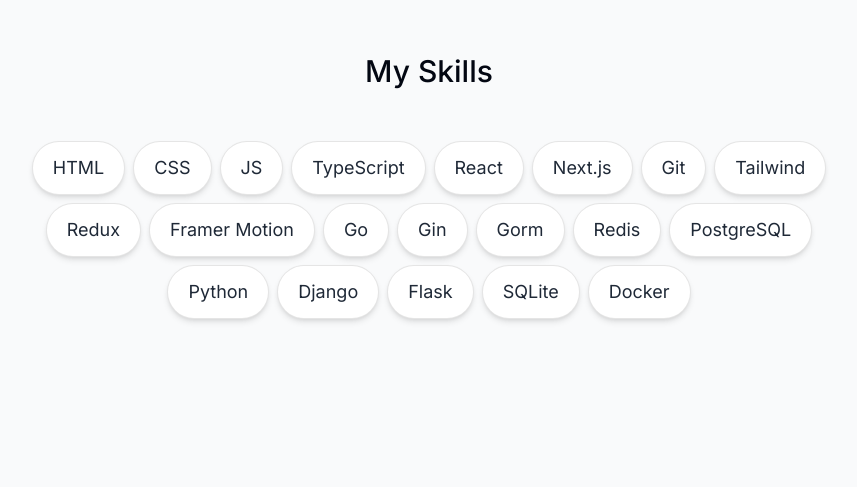
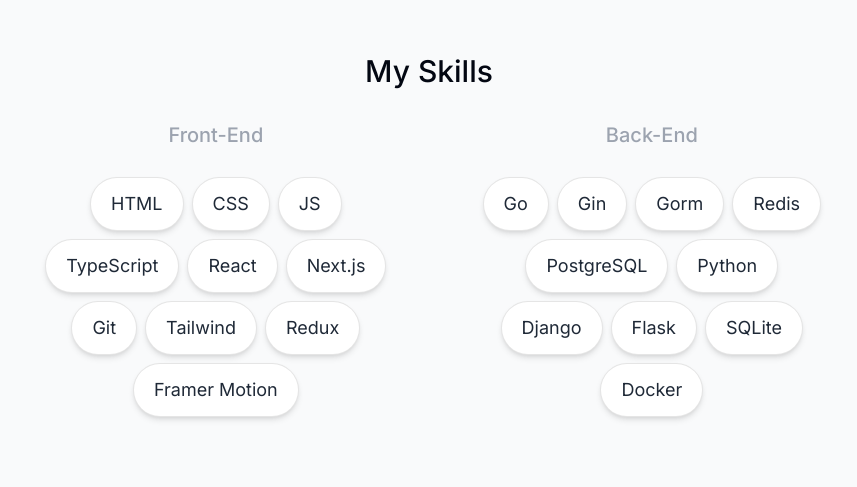
Before and after one commit to tjapit/portfolio, a Next.js app: page / in a window 1280 px wide. Shown: the part 2560-3047 px from the top of the page, without its empty margins (211-1068 px from the left). Built offline with nearby package versions, Linux system fonts and the light colour scheme; no server answers.

Commit message:
style: Update "My Skills" section

```diff
--- /dev/null
+++ b/components/li-fade-in.tsx
@@ -0,0 +1,38 @@
+import { ReactNode } from "react";
+import { motion } from "framer-motion";
+
+type LiFadeInProps = {
+  index: number;
+  children: ReactNode;
+};
+const fadeInAnimationVariants = {
+  initial: {
+    opacity: 0,
+    y: 100,
+  },
+  animate: (index: number) => ({
+    opacity: 1,
+    y: 0,
+    transition: {
+      delay: 0.05 * index,
+    },
+  }),
+};
+
+export default function LiFadeIn({ children, index }: LiFadeInProps) {
+  return (
+    <motion.li
+      className="px-5 py-3 bg-white borderBlack rounded-full shadow-md
+                                dark:bg-black dark:text-white"
+      variants={fadeInAnimationVariants}
+      initial="initial"
+      whileInView="animate"
+      viewport={{
+        once: true,
+      }}
+      custom={index}
+    >
+      {children}
+    </motion.li>
+  );
+}
--- /dev/null
+++ b/components/section-subheading.tsx
@@ -0,0 +1,13 @@
+type SectionSubheadingProps = {
+  children: React.ReactNode;
+};
+
+export default function SectionSubheading({
+  children,
+}: SectionSubheadingProps) {
+  return (
+    <h3 className="mb-2 text-xl text-gray-400 font-medium capitalize text-center">
+      {children}
+    </h3>
+  );
+}
--- a/components/skills.tsx
+++ b/components/skills.tsx
@@ -1,26 +1,13 @@
 "use client";
 
-import { skillsData } from "@/lib/data";
+import { backendSkillsData, frontendSkillsData } from "@/lib/data";
 import SectionHeading from "./section-heading";
-import { motion } from "framer-motion";
 import { useSectionInView } from "@/lib/hooks";
+import SectionSubheading from "./section-subheading";
+import LiFadeIn from "./li-fade-in";
 
 export default function Skills() {
   const { ref } = useSectionInView({ sectionName: "Skills", threshold: 0 });
-
-  const fadeInAnimationVariants = {
-    initial: {
-      opacity: 0,
-      y: 100,
-    },
-    animate: (index: number) => ({
-      opacity: 1,
-      y: 0,
-      transition: {
-        delay: 0.05 * index,
-      },
-    }),
-  };
 
   return (
     <section
@@ -29,29 +16,38 @@
       className="mb-28 max-w-[53rem] scroll-mt-28 text-center sm:mb-40"
     >
       <SectionHeading>My Skills</SectionHeading>
+      <div className="flex flex-col gap-6 sm:flex-row">
+        <div className="flex flex-col">
+          <SectionSubheading>Front-End</SectionSubheading>
           <ul
             className="p-5
           flex flex-wrap justify-center gap-2
           text-lg text-gray-800
           "
           >
-        {skillsData.map((skill, i) => (
-          <motion.li
-            key={i}
-            className="px-5 py-3 bg-white borderBlack rounded-full shadow-md
-            dark:bg-black dark:text-white"
-            variants={fadeInAnimationVariants}
-            initial="initial"
-            whileInView="animate"
-            viewport={{
-              once: true,
-            }}
-            custom={i}
-          >
+            {frontendSkillsData.map((skill, i) => (
+              <LiFadeIn key={i} index={i}>
                 {skill}
-          </motion.li>
+              </LiFadeIn>
             ))}
           </ul>
+        </div>
+        <div className="flex flex-col">
+          <SectionSubheading>Back-End</SectionSubheading>
+          <ul
+            className="p-5
+          flex flex-wrap justify-center gap-2
+          text-lg text-gray-800
+          "
+          >
+            {backendSkillsData.map((skill, i) => (
+              <LiFadeIn key={i} index={i}>
+                {skill}
+              </LiFadeIn>
+            ))}
+          </ul>
+        </div>
+      </div>
     </section>
   );
 }
--- a/lib/data.ts
+++ b/lib/data.ts
@@ -92,17 +92,7 @@
   },
 ] as const;
 
-export const skillsData = [
-  "HTML",
-  "CSS",
-  "JS",
-  "TypeScript",
-  "React",
-  "Next.js",
-  "Git",
-  "Tailwind",
-  "Redux",
-  "Framer Motion",
+export const backendSkillsData = [
   "Go",
   "Gin",
   "Gorm",
@@ -114,3 +104,16 @@
   "SQLite",
   "Docker",
 ] as const;
+
+export const frontendSkillsData = [
+  "HTML",
+  "CSS",
+  "JS",
+  "TypeScript",
+  "React",
+  "Next.js",
+  "Git",
+  "Tailwind",
+  "Redux",
+  "Framer Motion",
+] as const;
```
Lines whose indentation alone changed are shown as unchanged.
